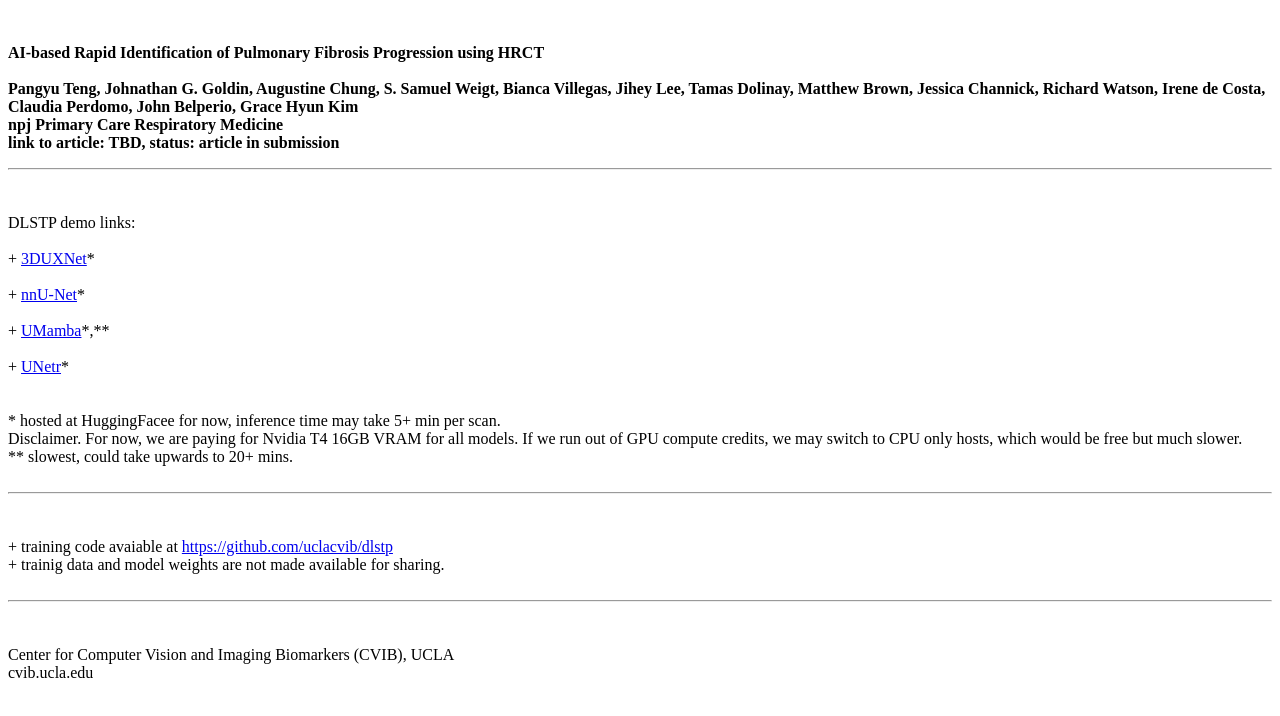
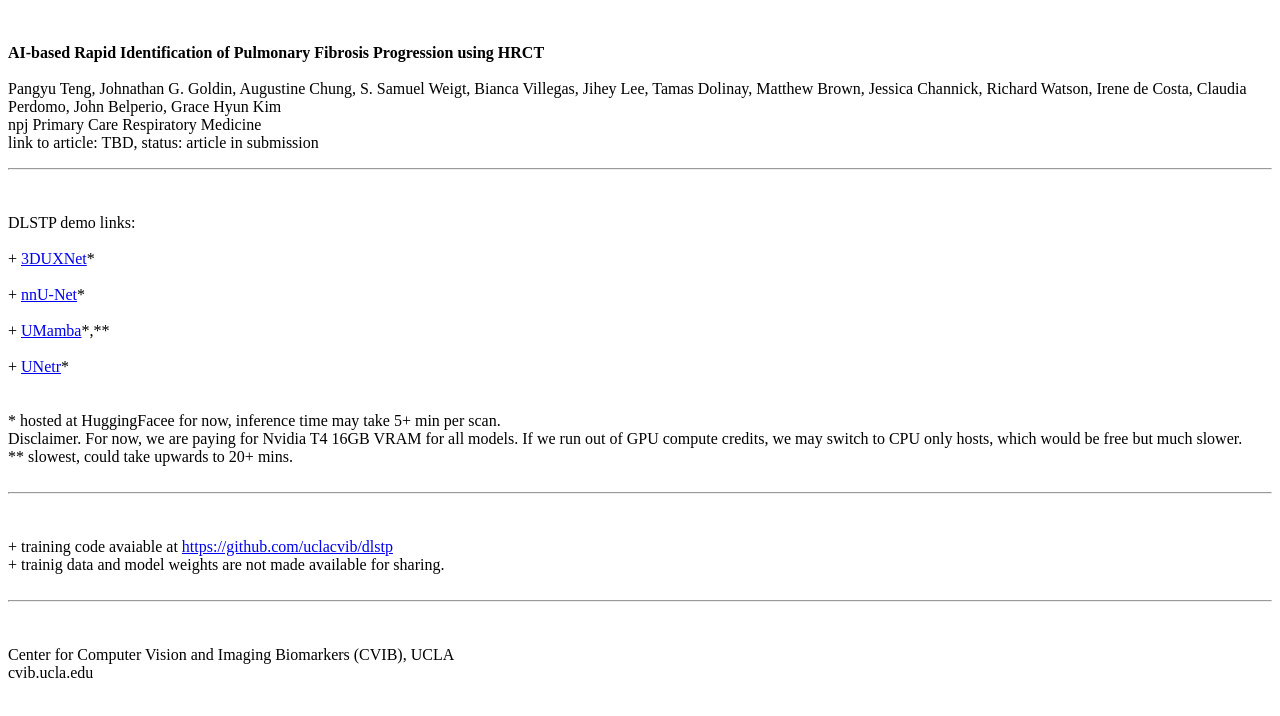
Before and after one commit to uclacvib/dlstp, a plain HTML site: page index.html in a window 1280 px wide. Drawn offline with Linux system fonts and the light colour scheme.

Commit message:
Update HTML structure for article information

```diff
--- a/index.html
+++ b/index.html
@@ -1,14 +1,15 @@
-<p><b>
+<p>
 <br><br>
-
+<b>
 AI-based Rapid Identification of Pulmonary Fibrosis Progression using HRCT
+</b>
 <br><br>
 Pangyu Teng, Johnathan G. Goldin, Augustine Chung, S. Samuel Weigt, Bianca Villegas, Jihey Lee, Tamas Dolinay, Matthew Brown, Jessica Channick, Richard Watson, Irene de Costa, Claudia Perdomo, John Belperio, Grace Hyun Kim
 <br>
 npj Primary Care Respiratory Medicine
 <br>
 link to article: TBD, status: article in submission <br>
-</b></p>
+</p>
 <hr>
 <br><br>
 DLSTP demo links: <br><br>
```
